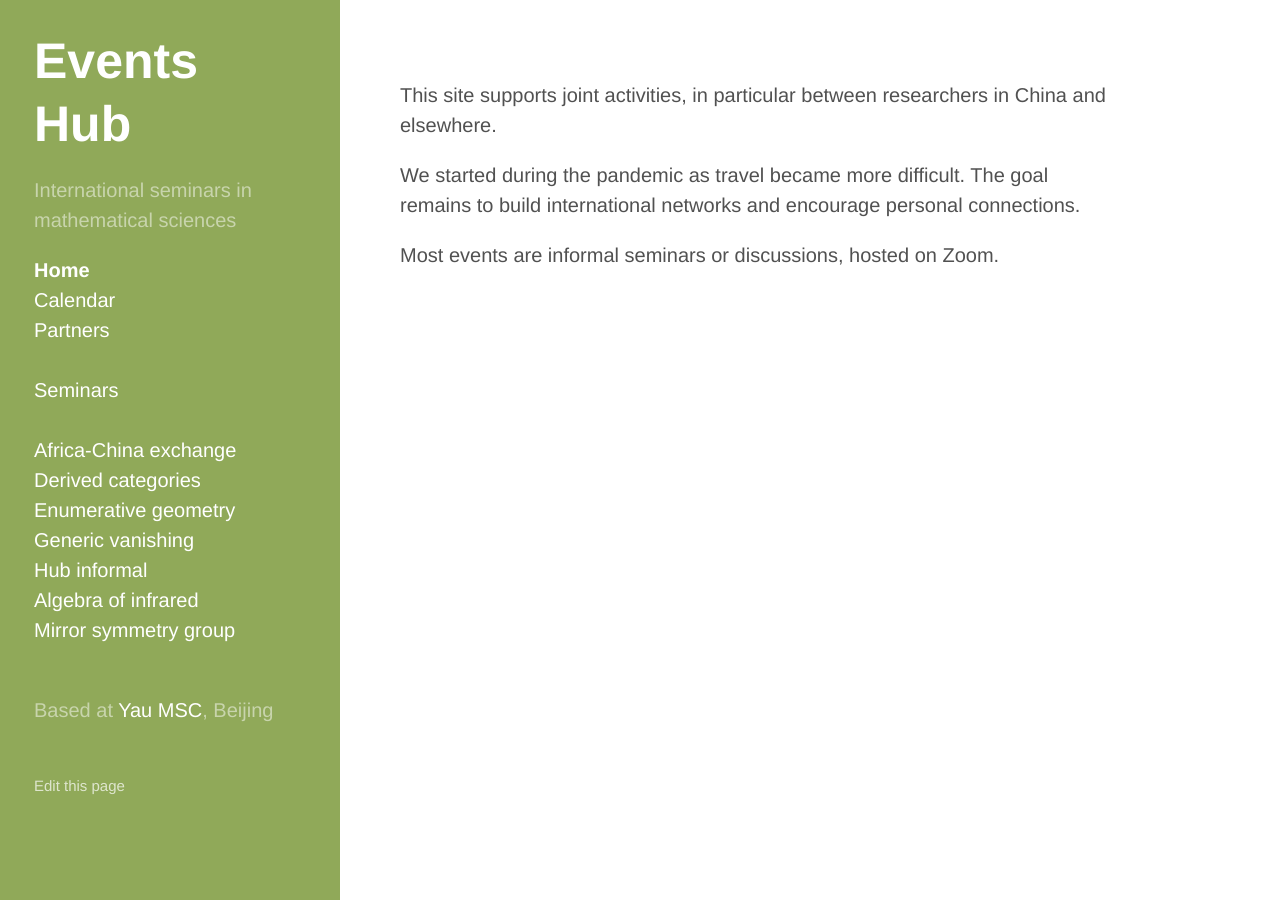
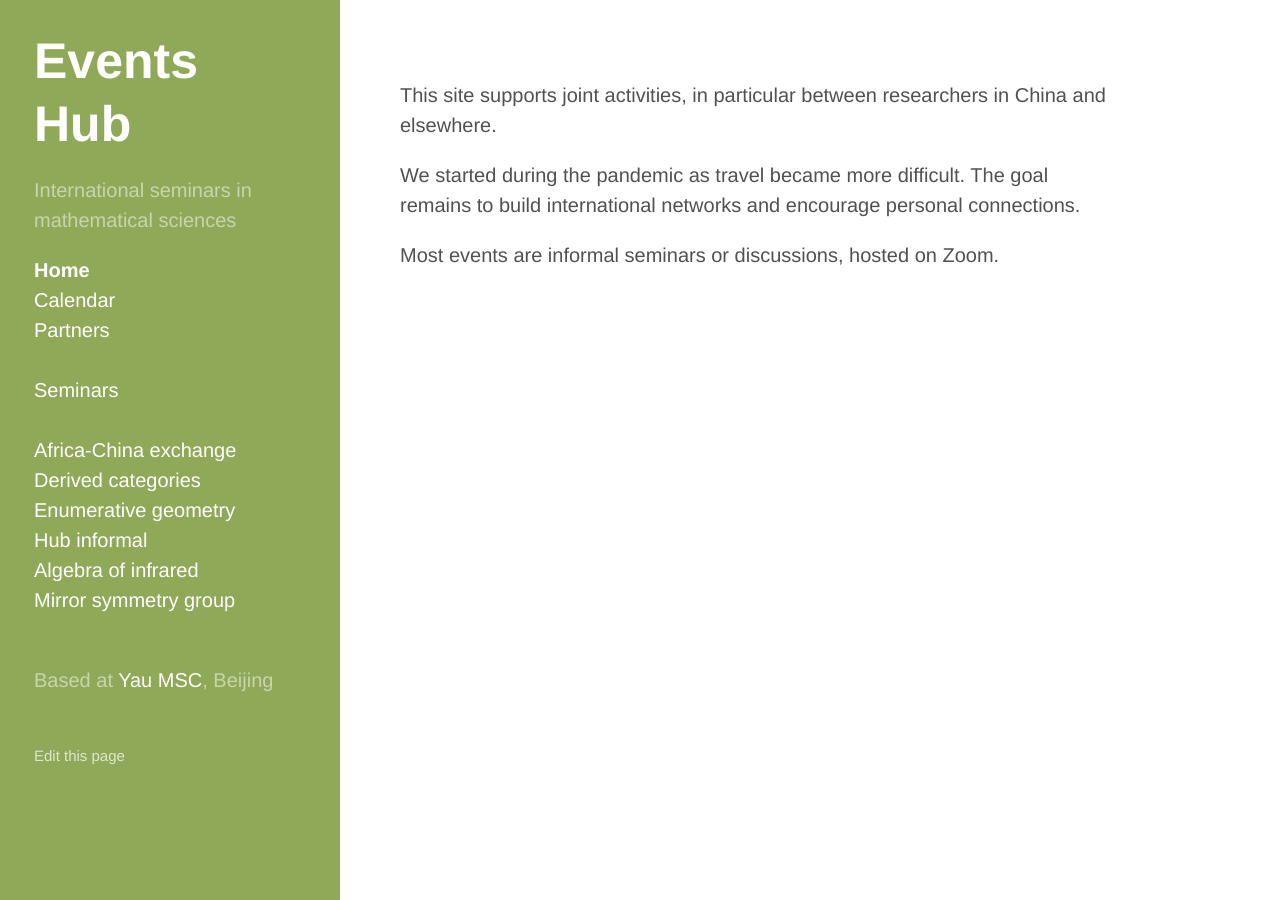
Before and after one commit to yau-msc-events/yau-msc-events.github.io, a Jekyll site: the page built from index.md, in a window 1280 px wide. Built offline with Jekyll 4.4.1, drawn with Linux system fonts in a browser that asks for light colours.

Commit message:
Try to fix archive filter.

```diff
--- a/_includes/sidebar.html
+++ b/_includes/sidebar.html
@@ -42,7 +42,7 @@
       {% for node in pages_list %}
         {% if node.title != null %}
           {% if node.layout == "seminarpage" %}
-            {% if node.archived != "yes" %}
+            {% if node.archived != true %}
               <a class="sidebar-nav-item{% if page.url == node.url %} active{% endif %}" href="{{ site.baseurl }}{{ node.url }}">{{ node.title }}</a>
             {% endif %}
           {% endif %}
```
